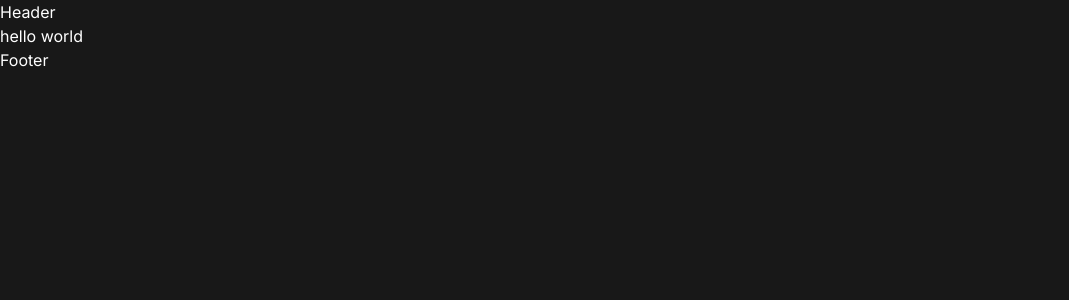
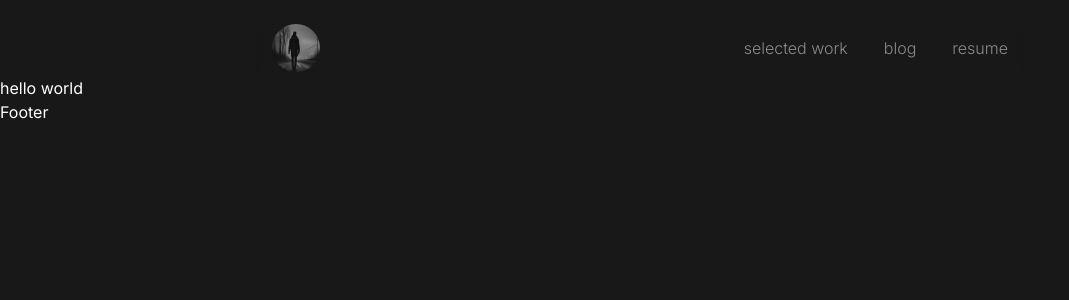
Before and after one commit to DLee1993/website, a Next.js app: page / in a window 1280 px wide. Shown: the top 300 px of the page, without its empty margins (0-1069 px from the left). Built offline with nearby package versions, Linux system fonts and the light colour scheme.

Commit message:
added all content to header component

```diff
--- a/app/components/Header.tsx
+++ b/app/components/Header.tsx
@@ -1,6 +1,57 @@
+"use client";
+
+import Image from "next/image";
+import profile from "@/public/heroDevImage.webp";
+import Link from "next/link";
+import { usePathname } from "next/navigation";
+
 const Header = () => {
-  return (
-    <div>Header</div>
-  )
-}
-export default Header
+    const pathname = usePathname();
+
+    return (
+        <header className="bg-background/50 customWidth h-14 mx-auto flex justify-between items-center font-light px-4 mt-5 backdrop-blur-sm rounded-lg transition-all">
+            <Link href="/">
+                <Image
+                    src={profile}
+                    alt="profileImage"
+                    width={1000}
+                    height={1000}
+                    className="size-12 rounded-full"
+                />
+            </Link>
+            <ul className="flex gap-3 sm:gap-6 md:gap-9 transition-all">
+                <li>
+                    <Link
+                        href="/selectedWork"
+                        className={
+                            pathname === "/selectedWork" ? "text-foreground" : "text-foreground/50"
+                        }
+                    >
+                        selected work
+                    </Link>
+                </li>
+                <li>
+                    <Link
+                        href="/personalBlog"
+                        className={
+                            pathname === "/personalBlog" ? "text-foreground" : "text-foreground/50"
+                        }
+                    >
+                        blog
+                    </Link>
+                </li>
+                <li>
+                    <Link
+                        href="/resume"
+                        className={
+                            pathname === "/resume" ? "text-foreground" : "text-foreground/50"
+                        }
+                    >
+                        resume
+                    </Link>
+                </li>
+            </ul>
+        </header>
+    );
+};
+export default Header;
```
